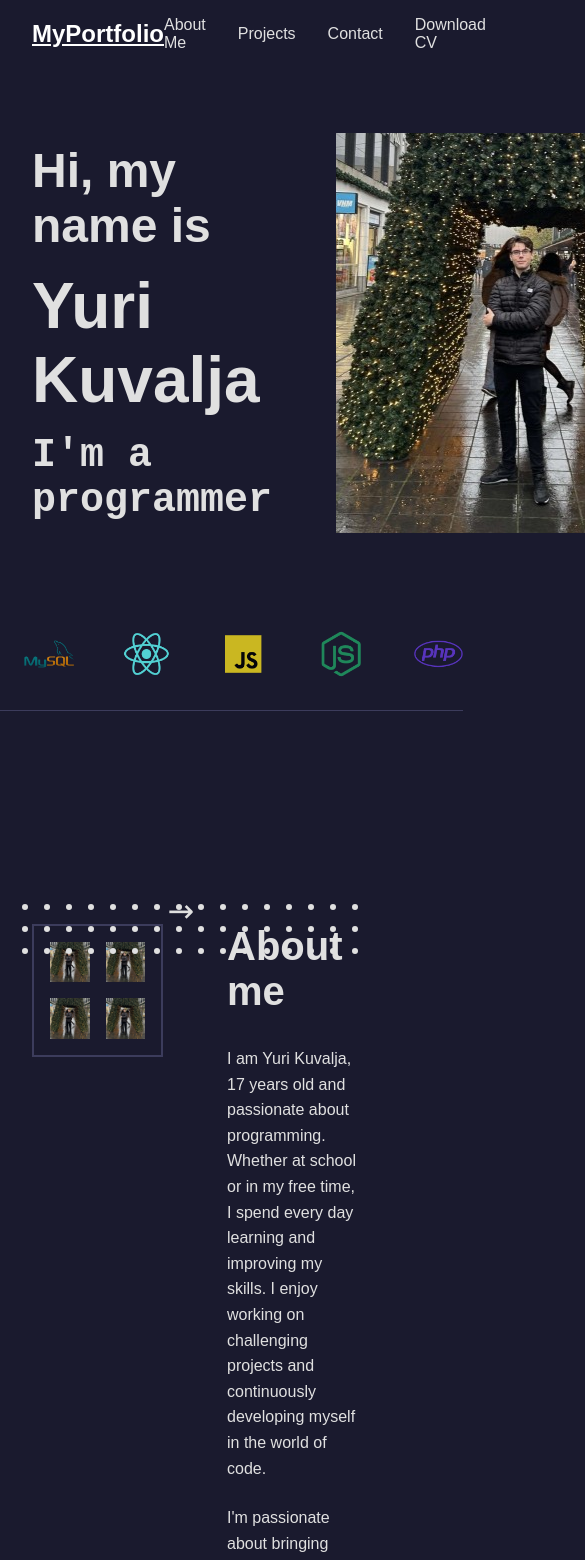
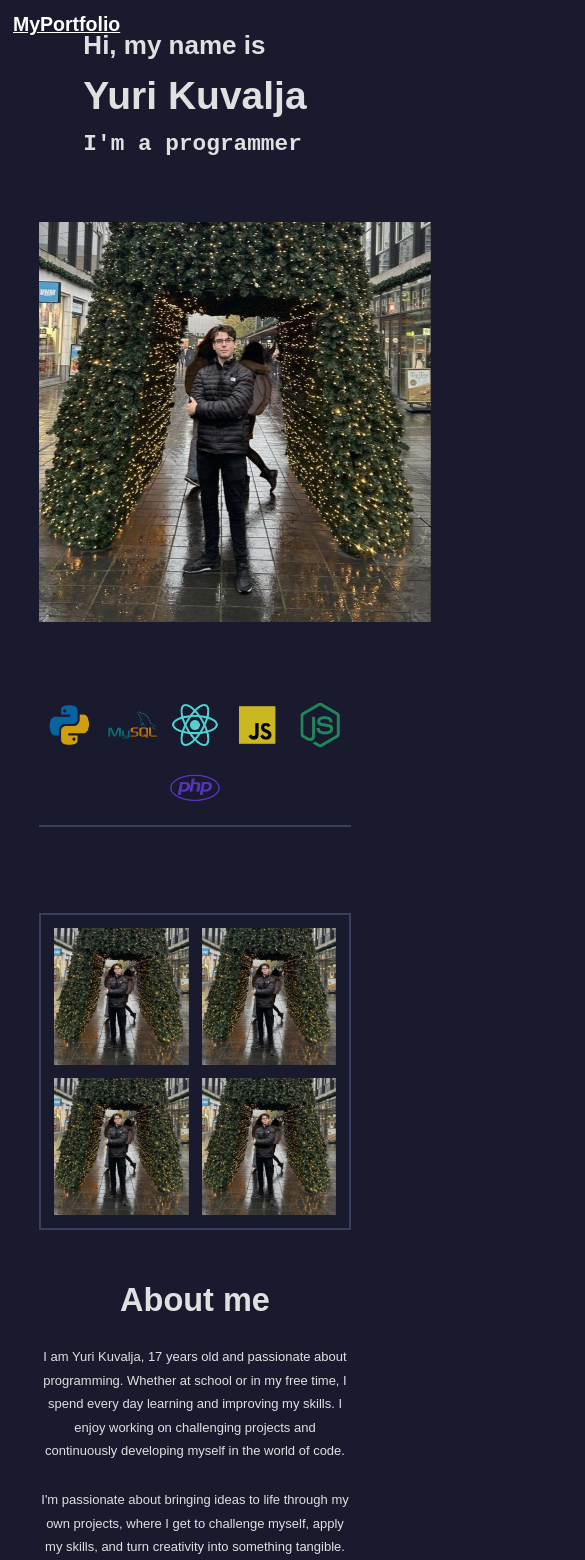
Before and after one commit to CRazorIV/crazoriv.github.io, a React (Vite) app in the folder portfolio/: page / in a window 390 px wide. Shown: the top 1560 px of the page, 585 px wide, since content can reach past the window. Built offline with nearby package versions, Linux system fonts and the light colour scheme.

Commit message:
major: Finalized project page
Improved responsiveness on all pages/ components and removed current dynamic paints to make room for the svg's

```diff
--- a/portfolio/src/components/About.css
+++ b/portfolio/src/components/About.css
@@ -32,65 +32,37 @@
   display: block;
 }
 
-.arrow {
-  position: absolute;
-  top: -2rem;
-  right: -2rem;
-  font-size: 2rem;
-  color: #E0E0E0;
-  transform: rotate(45deg);
-}
-
 .about-text {
   flex: 1;
   position: relative;
 }
 
 .about-text h2 {
-  font-size: 2.5rem;
+  font-size: 4rem;
   color: #E0E0E0;
   margin-bottom: 2rem;
 }
 
 .about-text p {
   color: #E0E0E0;
-  margin-bottom: 1.5rem;
-  line-height: 1.6;
+  margin-bottom: 2rem;
+  line-height: 1.8;
+  max-width: 800px;
 }
 
 .work-button {
   display: inline-block;
-  padding: 0.8rem 2rem;
+  padding: 1rem 3rem;
   border: 2px solid #3C3C5C;
   color: #E0E0E0;
   text-decoration: none;
   margin-top: 2rem;
   transition: background-color 0.3s ease;
+  font-size: 1.2rem;
 }
 
 .work-button:hover {
   background-color: #3C3C5C;
-}
-
-.dot-pattern {
-  position: absolute;
-  bottom: -3rem;
-  right: 0;
-  display: flex;
-  flex-direction: column;
-  gap: 1rem;
-}
-
-.dot-row {
-  display: flex;
-  gap: 1rem;
-}
-
-.dot {
-  width: 6px;
-  height: 6px;
-  background-color: #E0E0E0;
-  border-radius: 50%;
 }
 
 /* Add horizontal line after the section */
@@ -102,3 +74,47 @@
   background-color: #3C3C5C;
   margin-top: 4rem;
 }
+
+@media (max-width: 1024px) {
+  .about-content {
+    padding: 0 2rem;
+    gap: 4rem;
+  }
+
+  .about-text h2 {
+    font-size: 3rem;
+  }
+
+  .about-text p {
+    font-size: 1rem;
+  }
+}
+
+@media (max-width: 768px) {
+  .about-content {
+    flex-direction: column;
+    text-align: center;
+  }
+
+  .image-grid {
+    max-width: 100%;
+  }
+
+  .about-text {
+    max-width: 100%;
+  }
+
+  .work-button {
+    margin: 0 auto;
+  }
+}
+
+@media (max-width: 480px) {
+  .about-text h2 {
+    font-size: 2.5rem;
+  }
+
+  .image-grid {
+    grid-template-columns: 1fr;
+  }
+}
--- a/portfolio/src/components/About.jsx
+++ b/portfolio/src/components/About.jsx
@@ -13,7 +13,6 @@ const About = () => {
             <img src={Yuri} alt="Yuri Kuvalja" className="profile-img" />
             <img src={Yuri} alt="Yuri Kuvalja" className="profile-img" />
           </div>
-          <div className="arrow">↗</div>
         </div>
 
         <div className="about-text">
@@ -24,16 +23,6 @@ const About = () => {
           <p>I'm passionate about bringing ideas to life through my own projects, where I get to challenge myself, apply my skills, and turn creativity into something tangible. Each project is an opportunity to grow, learn, and push the boundaries of what I can achieve!</p>
 
           <Link to="/projects" className="work-button">See my work</Link>
-
-          <div className="dot-pattern">
-            {[...Array(3)].map((_, rowIndex) => (
-              <div key={rowIndex} className="dot-row">
-                {[...Array(16)].map((_, dotIndex) => (
-                  <div key={dotIndex} className="dot" />
-                ))}
-              </div>
-            ))}
-          </div>
         </div>
       </div>
     </section>
--- a/portfolio/src/components/Contact.css
+++ b/portfolio/src/components/Contact.css
@@ -8,7 +8,7 @@
 
 .contact h2 {
   color: #E0E0E0;
-  font-size: 2.5rem;
+  font-size: 4rem;
   margin-bottom: 3rem;
   text-align: center;
 }
@@ -31,9 +31,9 @@
   background: transparent;
   border: none;
   border-bottom: 1px solid #3C3C5C;
-  padding: 0.5rem 0;
+  padding: 1rem 1.5rem;
   color: #E0E0E0;
-  font-size: 1rem;
+  font-size: 1.1rem;
 }
 
 .form-textarea {
@@ -41,9 +41,9 @@
   background: transparent;
   border: none;
   border-bottom: 1px solid #3C3C5C;
-  padding: 0.5rem 0;
+  padding: 1rem 1.5rem;
   color: #E0E0E0;
-  font-size: 1rem;
+  font-size: 1.1rem;
   min-height: 100px;
   resize: vertical;
 }
@@ -71,3 +71,55 @@
   text-align: center;
   margin-top: 1rem;
 }
+
+@media (max-width: 1024px) {
+  .contact {
+    padding: 4rem 2rem;
+  }
+
+  .contact h2 {
+    font-size: 3rem;
+  }
+}
+
+@media (max-width: 768px) {
+  .contact-form {
+    width: 100%;
+  }
+
+  .form-row {
+    flex-direction: column;
+    gap: 1rem;
+  }
+
+  .form-input {
+    width: 100%;
+  }
+
+  .hero-text h1 { font-size: 2.5rem; }
+  .hero-text h2 { font-size: 3.5rem; }
+  .hero-text h3 { font-size: 2rem; }
+  .about-text h2,
+  .contact h2 { font-size: 3rem; }
+}
+
+@media (max-width: 480px) {
+  .contact h2 {
+    font-size: 2.5rem;
+  }
+
+  .contact-form {
+    padding: 1.5rem;
+  }
+
+  .hero-text h1 { font-size: 2rem; }
+  .hero-text h2 { font-size: 3rem; }
+  .hero-text h3 { font-size: 1.75rem; }
+  .about-text h2,
+  .contact h2 { font-size: 2.5rem; }
+}
+
+.contact button {
+  font-size: 1.2rem;
+  padding: 1rem 3rem;
+}
--- a/portfolio/src/components/Hero.css
+++ b/portfolio/src/components/Hero.css
@@ -33,7 +33,7 @@
 }
 
 .hero-text h2 {
-  font-size: 4rem;
+  font-size: 4.5rem;
   color: #E0E0E0;
   margin-bottom: 1rem;
 }
@@ -42,6 +42,7 @@
   font-size: 2.5rem;
   font-family: monospace;
   color: #E0E0E0;
+  margin-bottom: 2rem;
 }
 
 .hero-image {
@@ -151,3 +152,73 @@
   height: 1px;
   background-color: #3C3C5C;
 }
+
+@media (max-width: 1024px) {
+  .hero-content {
+    padding: 0 2rem;
+  }
+
+  .hero-text h1 {
+    font-size: 2.5rem;
+  }
+
+  .hero-text h2 {
+    font-size: 3.5rem;
+  }
+
+  .hero-text h3 {
+    font-size: 2rem;
+  }
+
+  .tech-stack {
+    gap: 2rem;
+  }
+}
+
+@media (max-width: 768px) {
+  .text-and-image {
+    flex-direction: column;
+    text-align: center;
+    gap: 3rem;
+  }
+
+  .hero-text {
+    order: 1;
+  }
+
+  .hero-image {
+    order: 2;
+    max-width: 80%;
+    margin: 0 auto;
+  }
+
+  .tech-stack {
+    flex-wrap: wrap;
+    justify-content: center;
+    gap: 1.5rem;
+  }
+}
+
+@media (max-width: 480px) {
+  .hero-text h1 {
+    font-size: 2rem;
+  }
+
+  .hero-text h2 {
+    font-size: 3rem;
+  }
+
+  .hero-text h3 {
+    font-size: 1.75rem;
+  }
+
+  .hero-image {
+    max-width: 100%;
+  }
+}
+
+.hero-description {
+  font-size: 1.2rem;
+  line-height: 1.8;
+  max-width: 800px;
+}
--- a/portfolio/src/components/Navbar.css
+++ b/portfolio/src/components/Navbar.css
@@ -41,3 +41,15 @@
 .nav-item:hover {
   text-decoration: underline;
 }
+
+@media (max-width: 768px) {
+  .nav {
+    padding: 1rem;
+  }
+
+  .menu {
+    display: none; /* For mobile menu - we can add a hamburger menu later */
+  }
+
+  /* Add mobile menu styles when you want to implement it */
+}
--- /dev/null
+++ b/portfolio/src/components/ProjectCard.css
@@ -0,0 +1,184 @@
+* {
+    margin: 0;
+    padding: 0;
+    box-sizing: border-box;
+}
+
+.project-card {
+  display: flex;
+  justify-content: space-between;
+  gap: 6rem;
+  margin-bottom: 8rem;
+  color: #E0E0E0;
+  text-align: center;
+}
+
+.project-card:nth-child(even) {
+  flex-direction: row-reverse;
+}
+
+.project-content {
+  flex: 1;
+  display: flex;
+  flex-direction: column;
+  align-items: center;
+}
+
+.project-title {
+  font-size: 3rem;
+  margin-bottom: 2rem;
+}
+
+.tech-stack {
+  display: flex;
+  justify-content: center;
+  gap: 1.5rem;
+  margin-bottom: 3rem;
+  padding-bottom: 1.5rem;
+  border-bottom: 1px solid #3C3C5C;
+  width: 100%;
+}
+
+.tech-icon {
+  height: 32px;
+  width: auto;
+}
+
+.project-description {
+  margin-bottom: 3rem;
+  max-width: 800px;
+  font-size: 1.1rem;
+}
+
+.project-description h4 {
+  font-size: 1.3rem;
+  margin-bottom: 1rem;
+}
+
+.project-description p {
+  line-height: 1.8;
+  margin-bottom: 2rem;
+}
+
+.visit-project {
+  display: inline-block;
+  padding: 1rem 3rem;
+  border: 1px solid #3C3C5C;
+  color: #E0E0E0;
+  text-decoration: none;
+  transition: background-color 0.3s ease;
+  font-size: 1.1rem;
+  margin: 0 auto;
+  align-self: center;
+}
+
+.visit-project:hover {
+  background-color: #3C3C5C;
+}
+
+.project-image {
+  flex: 1;
+  background: #2A2A45;
+  aspect-ratio: 16/9;
+  display: flex;
+  align-items: center;
+  justify-content: center;
+  min-height: 400px;
+}
+
+.project-image img {
+  width: 100%;
+  height: 100%;
+  object-fit: cover;
+}
+
+/* Media Queries */
+@media (max-width: 1024px) {
+  .project-card {
+    gap: 4rem;
+    margin-bottom: 6rem;
+  }
+
+  .project-title {
+    font-size: 2.5rem;
+  }
+
+  .project-description {
+    max-width: 600px;
+    font-size: 1rem;
+  }
+
+  .tech-stack {
+    gap: 1rem;
+    margin-bottom: 2rem;
+  }
+
+  .tech-icon {
+    height: 28px;
+  }
+}
+
+@media (max-width: 768px) {
+  .project-card {
+    flex-direction: column !important; /* Override the nth-child(even) */
+    gap: 2rem;
+    margin-bottom: 4rem;
+  }
+
+  .project-content {
+    order: 2; /* Move content below image on mobile */
+  }
+
+  .project-image {
+    order: 1; /* Move image above content on mobile */
+    min-height: 300px;
+  }
+
+  .project-title {
+    font-size: 2rem;
+    margin-bottom: 1.5rem;
+  }
+
+  .tech-stack {
+    flex-wrap: wrap;
+    justify-content: center;
+    padding-bottom: 1rem;
+  }
+
+  .tech-icon {
+    height: 24px;
+  }
+
+  .project-description {
+    font-size: 0.95rem;
+    margin-bottom: 2rem;
+  }
+
+  .visit-project {
+    padding: 0.75rem 2rem;
+    font-size: 1rem;
+  }
+}
+
+@media (max-width: 480px) {
+  .project-card {
+    gap: 1.5rem;
+    margin-bottom: 3rem;
+  }
+
+  .project-title {
+    font-size: 1.75rem;
+  }
+
+  .project-image {
+    min-height: 200px;
+  }
+
+  .project-description {
+    font-size: 0.9rem;
+  }
+
+  .visit-project {
+    padding: 0.5rem 1.5rem;
+  }
+}
--- a/portfolio/src/components/ProjectCard.jsx
+++ b/portfolio/src/components/ProjectCard.jsx
@@ -1,49 +1,35 @@
 import React from 'react';
+import './ProjectCard.css';
 
-const ProjectCard = ({ project, isReversed }) => {
+const ProjectCard = ({ title, description, technologies = [], imageUrl, liveUrl }) => {
     return (
-        <div className={`flex ${isReversed ? 'flex-row-reverse' : 'flex-row'} gap-8 mb-16`}>
-            {/* Project Image */}
-            <div className="w-1/2">
-                <img
-                    src={project.image}
-                    alt={project.title}
-                    className="w-full h-[300px] object-cover rounded-lg"
-                />
-            </div>
+        <div className="project-card">
+            <div className="project-content">
+                <h3 className="project-title">{title}</h3>
 
-            {/* Project Info */}
-            <div className="w-1/2 flex flex-col justify-center">
-                <div className="flex items-center gap-2 mb-4">
-                    <h3 className="text-2xl font-bold">{project.title}</h3>
-                    <div className="flex gap-2">
-                        {project.technologies.map((tech, index) => (
-                            <img
-                                key={index}
-                                src={`/path/to/${tech}-icon.svg`}
-                                alt={tech}
-                                className="w-6 h-6"
-                            />
-                        ))}
+                <div className="tech-stack">
+                    {technologies?.map((tech, index) => (
+                        <img key={index} src={tech} alt={`${tech} icon`} className="tech-icon" />
+                    ))}
+                </div>
+
+                <div className="project-description">
+                    <div className="problem">
+                        <h4>Problem:</h4>
+                        <p>{description.problem}</p>
+                    </div>
+
+                    <div className="solution">
+                        <h4>Solution:</h4>
+                        <p>{description.solution}</p>
                     </div>
                 </div>
 
-                <div className="mb-4">
-                    <h4 className="font-semibold mb-2">Problem:</h4>
-                    <p className="text-gray-300">{project.problem}</p>
-                </div>
+                <a href={liveUrl} className="visit-project">Visit project</a>
+            </div>
 
-                <div className="mb-6">
-                    <h4 className="font-semibold mb-2">Solution:</h4>
-                    <p className="text-gray-300">{project.solution}</p>
-                </div>
-
-                <a
-                    href={project.projectUrl}
-                    className="self-start px-6 py-2 border border-white/20 rounded-lg hover:bg-white/10 transition-colors"
-                >
-                    Visit project
-                </a>
+            <div className="project-image">
+                <img src={imageUrl} alt={title} />
             </div>
         </div>
     );
--- a/portfolio/src/data/projects.js
+++ b/portfolio/src/data/projects.js
@@ -2,13 +2,56 @@ export const projects = [
   {
     id: 1,
     title: "Sentiment-analysator",
-    image: "/path/to/image.jpg",
+    image: "../assets/yuri.png",
     problem:
-      "Lorem ipsum dolor amet, consectetuer adipiscing elit. Rutrum vestibulum fames nullam ex est neque? Lectus per quis montes, maecenas eros feugiat malesuada nisi. Luctus dictumst nostra per consequat a quis pellentesque amet sagittis.",
+      "Lorem ipsum dolor amet, consectetuer adipiscing elit. Rutrum vestibulum fames nullam ex est neque? Lectus per quis montes, maecenas eros feugiat malesuada nisi.",
     solution:
-      "Lorem ipsum dolor amet, consectetuer adipiscing elit. Rutrum vestibulum fames nullam ex est neque? Lectus per quis montes, maecenas eros feugiat malesuada nisi. Luctus dictumst nostra per consequat a quis pellentesque amet sagittis.",
-    technologies: ["React", "Node.js"], // Add the tech stack icons
-    projectUrl: "https://project-url.com",
+      "Lorem ipsum dolor amet, consectetuer adipiscing elit. Rutrum vestibulum fames nullam ex est neque? Lectus per quis montes, maecenas eros feugiat malesuada nisi.",
+    technologies: ["Python"],
+    projectUrl: "#",
   },
-  // Add more projects here
+  {
+    id: 2,
+    title: "E-commerce Platform",
+    image: "../assets/yuri.png",
+    problem:
+      "Small businesses struggle to establish an online presence and manage their inventory effectively. Traditional solutions are often too complex or expensive.",
+    solution:
+      "Developed a user-friendly e-commerce platform with integrated inventory management, real-time analytics, and automated order processing.",
+    technologies: ["React", "Node.js", "MongoDB"],
+    projectUrl: "https://ecommerce-demo.com",
+  },
+  {
+    id: 3,
+    title: "Weather Dashboard",
+    image: "../assets/yuri.png",
+    problem:
+      "Weather data is often presented in a complex, hard-to-understand format. Users need a simple way to view current conditions and forecasts.",
+    solution:
+      "Created an intuitive weather dashboard that displays real-time weather data and forecasts with clean visualizations and easy-to-read metrics.",
+    technologies: ["JavaScript", "React", "WeatherAPI"],
+    projectUrl: "https://weather-app-demo.com",
+  },
+  {
+    id: 4,
+    title: "Task Management App",
+    image: "../assets/yuri.png",
+    problem:
+      "Teams need a centralized platform to track projects, assign tasks, and monitor progress. Email and spreadsheets aren't efficient enough.",
+    solution:
+      "Built a collaborative task management application with real-time updates, task delegation, progress tracking, and deadline notifications.",
+    technologies: ["React", "Firebase", "Material-UI"],
+    projectUrl: "https://task-manager-demo.com",
+  },
+  {
+    id: 5,
+    title: "Fitness Tracker",
+    image: "../assets/yuri.png",
+    problem:
+      "People struggle to maintain consistent workout routines and track their fitness progress effectively across different types of exercises.",
+    solution:
+      "Developed a comprehensive fitness tracking app that monitors workouts, provides progress visualization, and offers personalized workout recommendations.",
+    technologies: ["React Native", "Node.js", "PostgreSQL"],
+    projectUrl: "https://fitness-tracker-demo.com",
+  },
 ];
--- a/portfolio/src/index.css
+++ b/portfolio/src/index.css
@@ -4,27 +4,31 @@
   box-sizing: border-box;
 }
 
-:root {
-  background-color: #1A1A2E;
-  width: 100%;
-}
-
-html,
-body,
-#root {
-  width: 100%;
-  min-height: 100vh;
-  margin: 0;
-  padding: 0;
+html {
+  font-size: 16px;
 }
 
 body {
   font-family: 'Arial', sans-serif;
   background-color: #1A1A2E;
   color: #E0E0E0;
+  overflow-x: hidden;
 }
 
-#root {
-  display: flex;
-  flex-direction: column;
+@media (max-width: 1024px) {
+  html {
+    font-size: 15px;
+  }
 }
+
+@media (max-width: 768px) {
+  html {
+    font-size: 14px;
+  }
+}
+
+@media (max-width: 480px) {
+  html {
+    font-size: 13px;
+  }
+}
--- a/portfolio/src/pages/Home.css
+++ b/portfolio/src/pages/Home.css
@@ -1,16 +1,22 @@
+* {
+    margin: 0;
+    padding: 0;
+    box-sizing: border-box;
+}
+
 .home-container {
     display: flex;
     flex-direction: column;
     min-height: 100vh;
-    max-width: 1200px;
+    max-width: 1600px;
     margin: 0 auto;
     padding: 0 2rem;
 }
 
 .home-container > section {
-    min-height: 100vh;
+    min-height: 90vh;
     width: 100%;
-    padding: 80px 0;
+    padding: 60px 0;
     box-sizing: border-box;
     display: flex;
     flex-direction: column;
@@ -26,3 +32,31 @@
 body {
     background-color: #1A1A2E;
 }
+
+/* Add responsive adjustments */
+@media (max-width: 1024px) {
+    .home-container {
+        padding: 0 2rem;
+    }
+    .home-container > section {
+        padding: 50px 0;
+    }
+}
+
+@media (max-width: 768px) {
+    .home-container {
+        padding: 0 1.5rem;
+    }
+    .home-container > section {
+        padding: 40px 0;
+    }
+}
+
+@media (max-width: 480px) {
+    .home-container {
+        padding: 0 1rem;
+    }
+    .home-container > section {
+        padding: 30px 0;
+    }
+}
--- a/portfolio/src/pages/Projects.css
+++ b/portfolio/src/pages/Projects.css
@@ -0,0 +1,41 @@
+* {
+    margin: 0;
+    padding: 0;
+    box-sizing: border-box;
+}
+
+.projects-page {
+  padding: 120px 2rem 4rem;
+  max-width: 1600px;
+  margin: 0 auto;
+}
+
+.projects-page h2 {
+  text-align: center;
+  font-size: 4rem;
+  margin-bottom: 6rem;
+  color: #E0E0E0;
+}
+
+/* Media Queries */
+@media (max-width: 1024px) {
+  .projects-page {
+    padding: 100px 2rem 2rem;
+  }
+
+  .projects-page h2 {
+    font-size: 3rem;
+    margin-bottom: 4rem;
+  }
+}
+
+@media (max-width: 768px) {
+  .projects-page {
+    padding: 80px 1.5rem 1.5rem;
+  }
+
+  .projects-page h2 {
+    font-size: 2.5rem;
+    margin-bottom: 3rem;
+  }
+}
--- a/portfolio/src/pages/Projects.jsx
+++ b/portfolio/src/pages/Projects.jsx
@@ -1,17 +1,23 @@
-import React from 'react';
+import ProjectCard from '../components/ProjectCard';
 import { projects } from '../data/projects';
-import ProjectCard from '../components/ProjectCard';
+import './Projects.css';
 
 const Projects = () => {
   return (
-        <section className="max-w-7xl mx-auto px-4 py-16">
-            <h2 className="text-4xl font-bold text-center mb-16">My work</h2>
-            <div className="space-y-24">
-                {projects.map((project, index) => (
+    <section className="projects-page">
+      <h2>My Work</h2>
+      <div className="projects-grid">
+        {projects.map((project) => (
           <ProjectCard
             key={project.id}
-                        project={project}
-                        isReversed={index % 2 !== 0}
+            title={project.title}
+            description={{
+              problem: project.problem,
+              solution: project.solution
+            }}
+            technologies={project.technologies}
+            imageUrl={project.image}
+            liveUrl={project.projectUrl}
           />
         ))}
       </div>
```
Also changed, not shown: 1 other file (tests, documents, lock files or other folders). Lines whose indentation alone changed are shown as unchanged.
